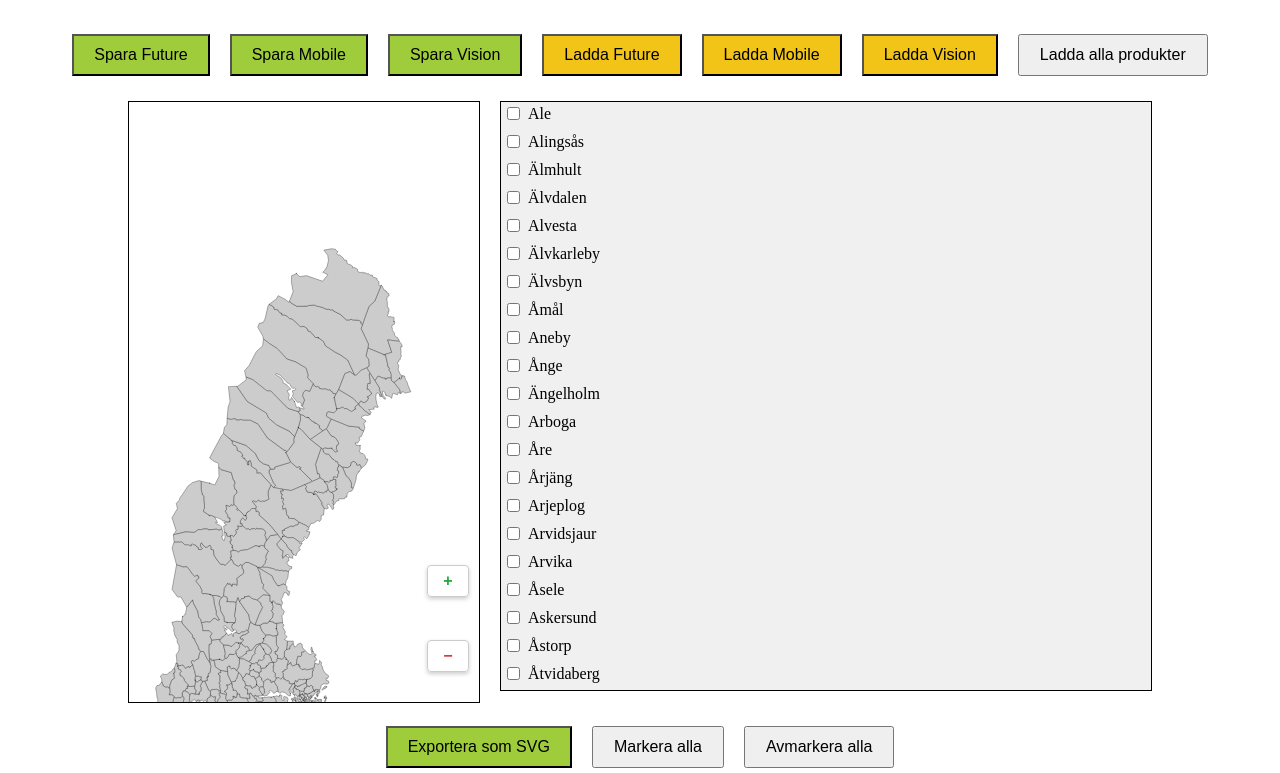
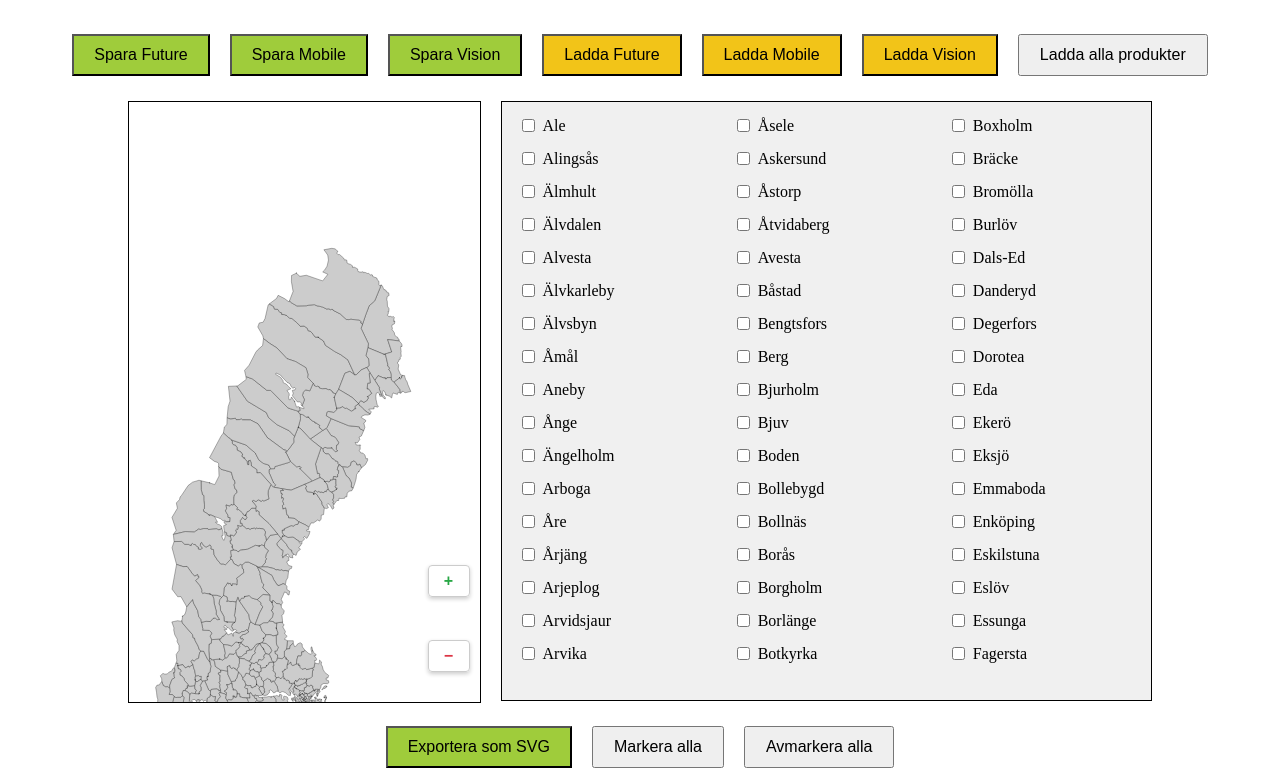
Before and after one commit to DjCheat/KommunKarta, a website: page public/karta.html in a window 1280 px wide. Shown: the part 90-863 px from the top of the page. Drawn offline with Linux system fonts and the light colour scheme.

Commit message:
Refactor checkbox list layout to use CSS columns
Switched checkbox list layout to use CSS multi-column for better spacing and flow.

```diff
--- a/public/styles.css
+++ b/public/styles.css
@@ -115,33 +115,55 @@ h1 {
   margin: auto; /* Center the map horizontally and vertically */
 }
 
-/* Stil för checkbox-listan */
+/* Stil för checkbox-listan
+   NOTE: switched from flex-based multi-column to CSS multi-column layout.
+   This makes items flow top-to-bottom into multiple columns, and avoids
+   the large gaps caused by label width:100% with flex-wrap:wrap. */
 #checkbox-list {
   width: 65%; /* Bredden för checkbox-listan */
   max-height: 100%; /* Begränsa höjden på listan för att passa brevid kartan */
   overflow-y: auto; /* Lägg till rullningsfält om listan är för lång */
   background-color: #f0f0f0; /* Lägg till bakgrundsfärg för att kontrollera synlighet */
   border: 1px solid #000; /* Lägg till en kantlinje för att kontrollera synlighet */
-  display: flex; /* Använd flexbox för att styra layouten */
-  flex-direction: column; /* Organisera vertikalt först */
-  flex-wrap: wrap; /* Låt elementen wrap när de inte får plats i kolumnen */
-  align-content: flex-start; /* Starta från vänster */
+  padding: 10px;
+  box-sizing: border-box;
+
+  /* Use CSS columns so checkboxes flow vertically and then into columns */
+  columns: 2;          /* default number of columns */
+  column-gap: 16px;    /* gap between columns */
 }
 
+/* Increase columns on larger screens for better use of space */
+@media (min-width: 1100px) {
+  #checkbox-list {
+    columns: 3;
+  }
+}
+@media (max-width: 700px) {
+  #checkbox-list {
+    columns: 1;
+  }
+}
 
-/* Stil för varje listitem (li) */
+/* Stil för varje listitem (li) / label
+   Use inline-flex so label contents (checkbox + text) align well,
+   and prevent labels from breaking across columns. */
 #checkbox-list label {
-  margin-bottom: 5px;
-  display: flex; /* Använd flexbox för att styra layouten */
+  display: inline-flex; /* allow multicolumn flow while keeping checkbox and text aligned */
   align-items: center; /* Centrera innehållet vertikalt */
-  width: 100%; /* Full width for vertical ordering */
+  width: 100%; /* each label fills the column width */
   cursor: pointer; /* Make labels clickable */
-  padding: 2px;
+  padding: 4px 6px;
+  margin: 0 0 6px 0;
   user-select: none; /* Prevent text selection when clicking */
   -webkit-user-select: none; /* Safari */
   -moz-user-select: none; /* Firefox */
   -ms-user-select: none; /* IE/Edge */
-  flex-shrink: 0; /* Prevent shrinking */
+
+  /* Prevent breaking inside columns */
+  break-inside: avoid;
+  -webkit-column-break-inside: avoid;
+  -moz-column-break-inside: avoid;
 }
 
 /* Improve checkbox accessibility */
```
